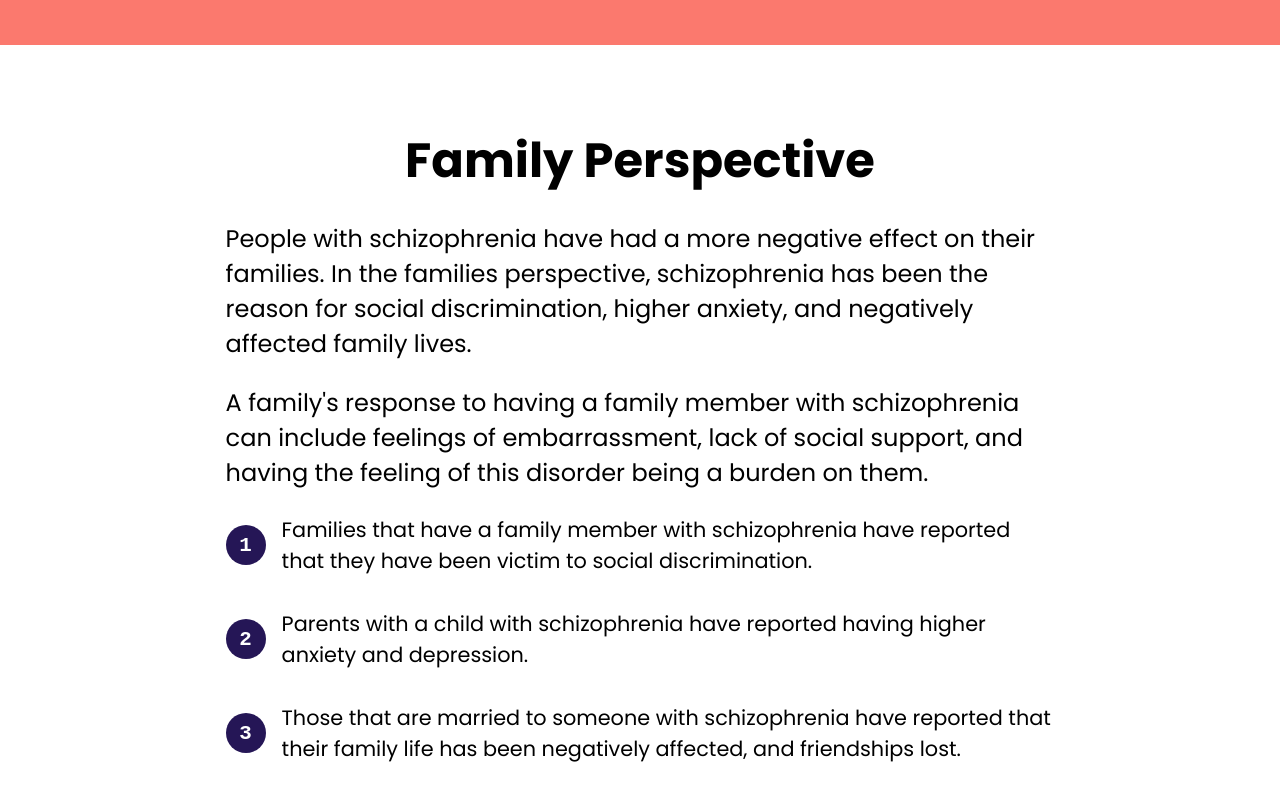
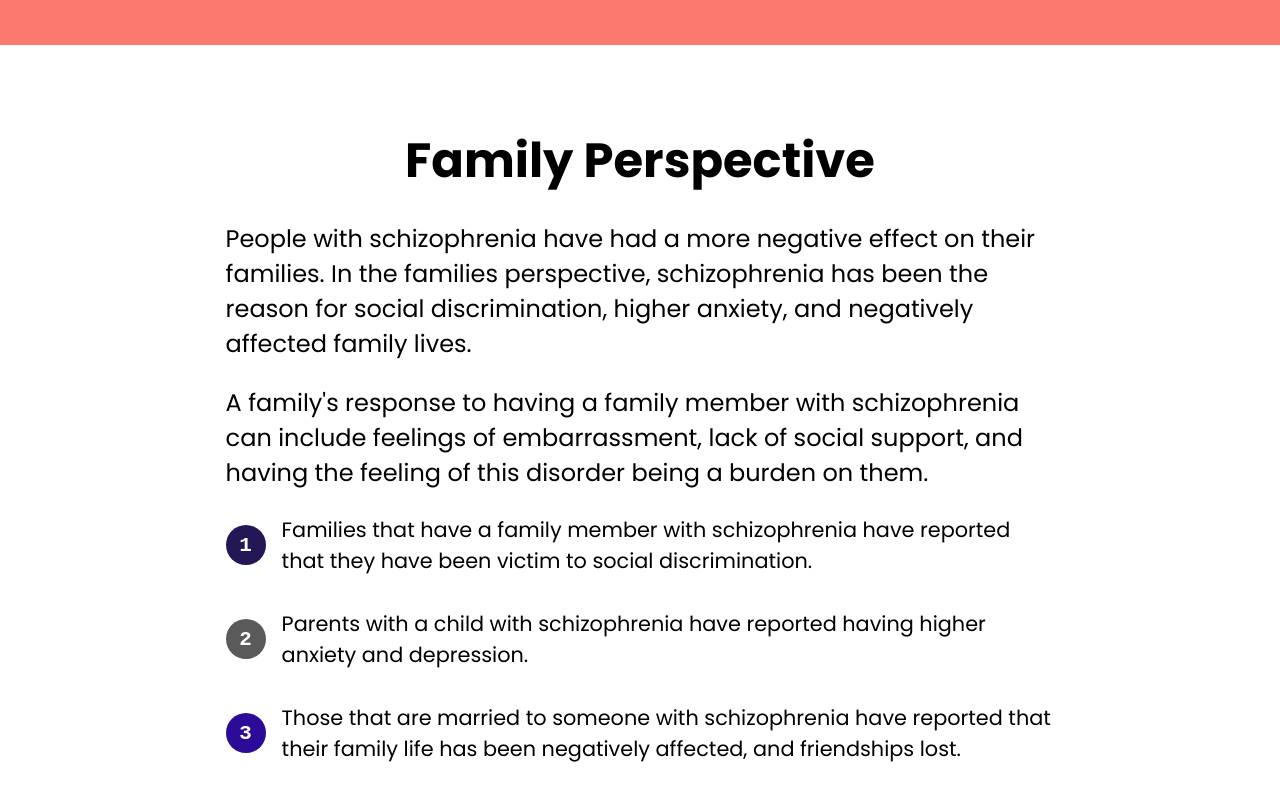
Before and after one commit to DivDMR/health_project, a plain HTML site: page index.html in a window 1280 px wide. Shown: the part 1500-2300 px from the top of the page. Drawn offline with Linux system fonts and the light colour scheme.

Commit message:
Update main.css

```diff
--- a/main.css
+++ b/main.css
@@ -186,3 +186,9 @@ ol li::before{
     height: 2rem;
     width: 2rem;
 }
+ol li:nth-child(2)::before{
+    background-color: rgb(90, 90, 90);
+}
+ol li:nth-child(3)::before{
+    background-color: var(--secondary-color-light);
+}
```
